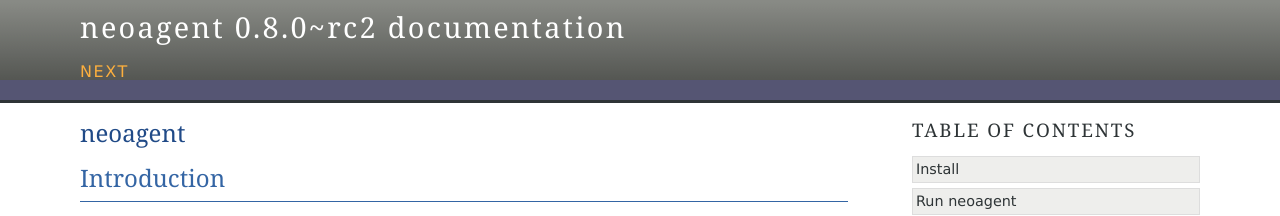
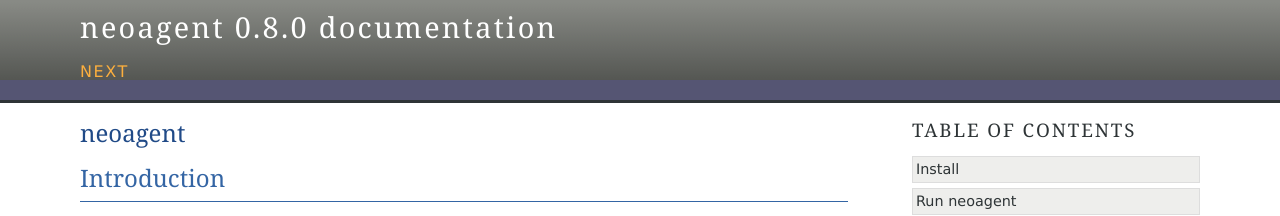
Before and after one commit to cubicdaiya/neoagent, a Sphinx documentation site: the page built from doc/source/index.rst, in a window 1280 px wide. Shown: the top 216 px of the page. Built offline with Sphinx 7.4.7, drawn with Linux system fonts in a browser that asks for light colours.

Commit message:
v0.8.0 released

```diff
--- a/doc/source/conf.py
+++ b/doc/source/conf.py
@@ -48,9 +48,9 @@
 # built documents.
 #
 # The short X.Y version.
-version = '0.8.0~rc2'
+version = '0.8.0'
 # The full version, including alpha/beta/rc tags.
-release = '0.8.0~rc2'
+release = '0.8.0'
 
 # The language for content autogenerated by Sphinx. Refer to documentation
 # for a list of supported languages.
```
Also changed, not shown: 7 other files.
